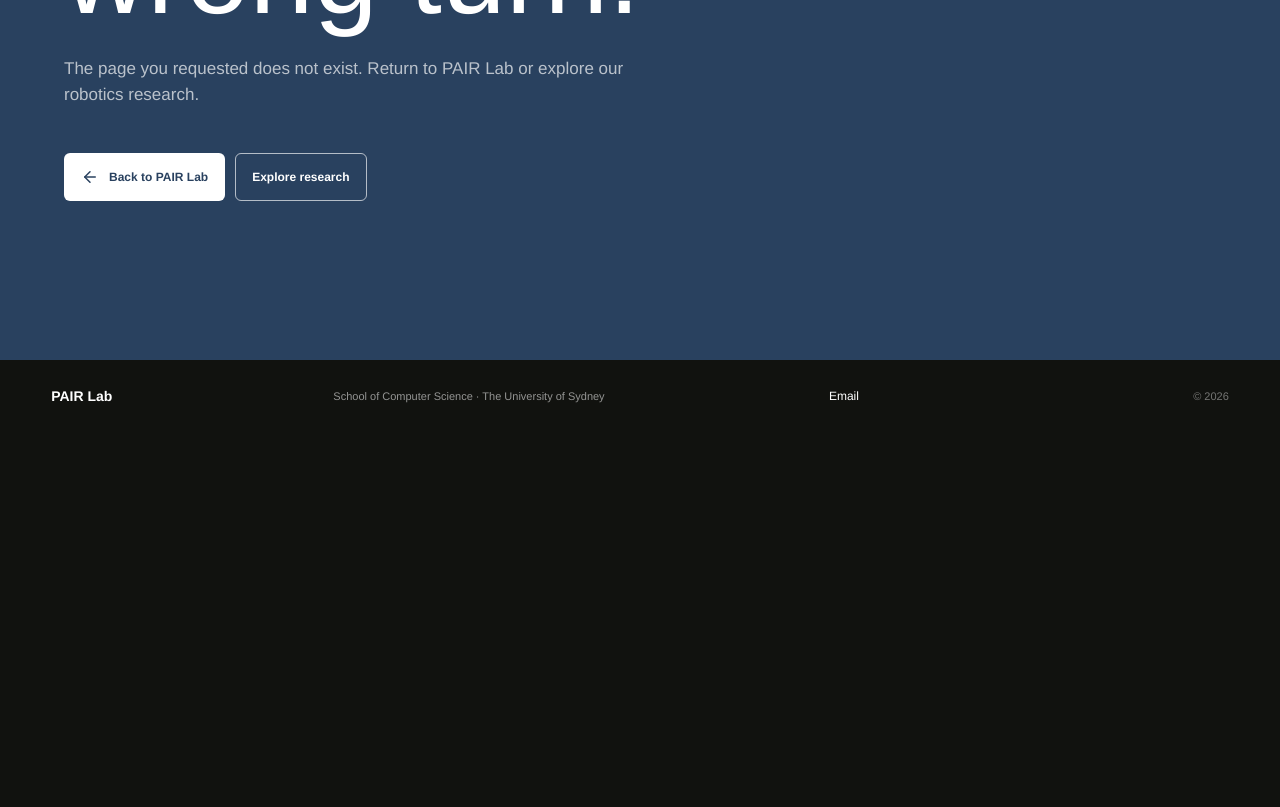
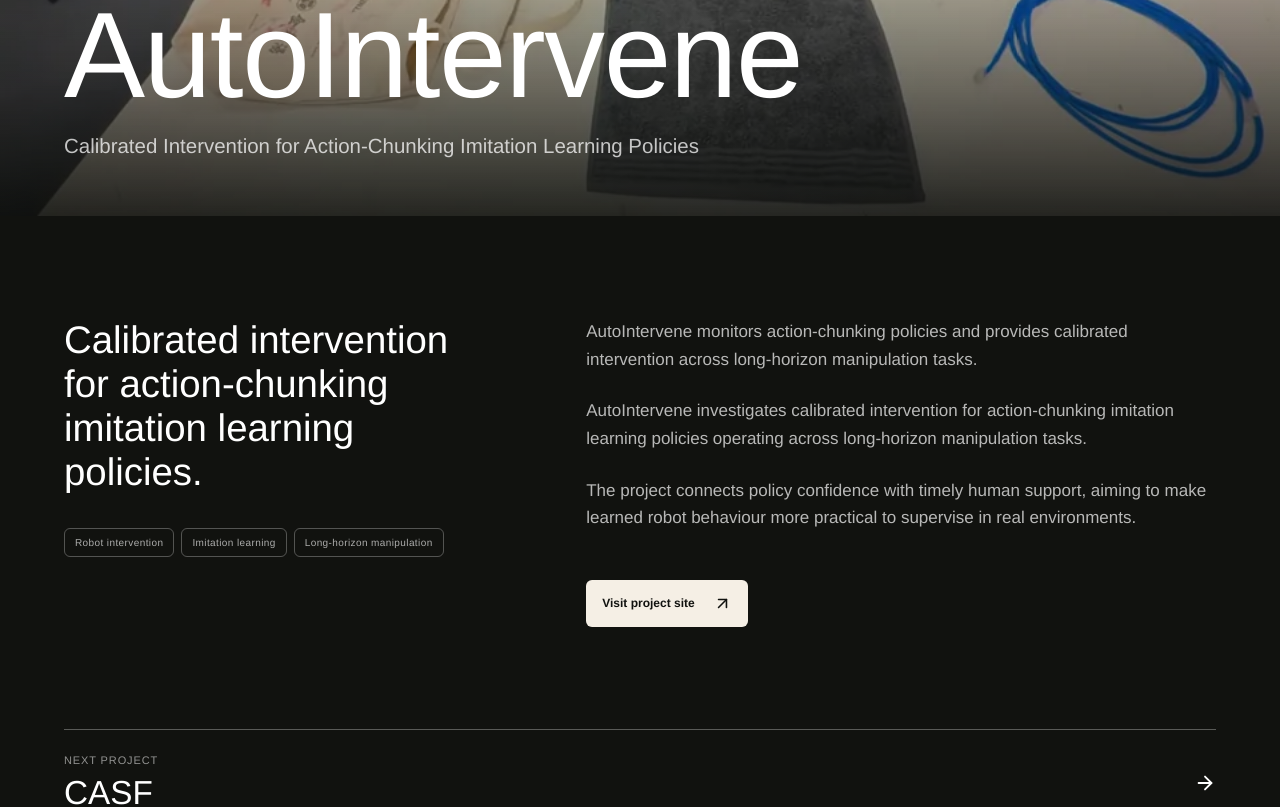
Before and after one commit to cheese-zj/pairlab-site, a React (Vite) app: page /research/preview/autointervene in a window 1280 px wide. Shown: the part 440-1247 px from the top of the page. Before the commit the page ends 872 px from the top, so only its background shows below. Built offline with nearby package versions, Linux system fonts and the light colour scheme; a web font is replaced by a local one.

Commit message:
Restore public research project routes

```diff
--- a/src/App.tsx
+++ b/src/App.tsx
@@ -29,7 +29,7 @@ function App() {
       <Routes>
         <Route path="/" element={<HomePage />} />
         <Route path="/research" element={<ResearchPage />} />
-        <Route path="/research/:slug" element={<ProjectPage />} />
+        <Route path="/research/preview/:slug" element={<ProjectPage />} />
         <Route path="/people" element={<PeoplePage />} />
         <Route path="/publications" element={<Navigate to="/research" replace />} />
         <Route path="/join" element={<JoinPage />} />
--- a/src/pages/ProjectPage.tsx
+++ b/src/pages/ProjectPage.tsx
@@ -74,7 +74,7 @@ function ProjectPage() {
       ) : null}
 
       <nav className="project-navigation" aria-label="Project navigation">
-        <Link className="project-next" to={`/research/${nextProject.slug}`}>{nextContent}</Link>
+        <Link className="project-next" to={`/research/preview/${nextProject.slug}`}>{nextContent}</Link>
       </nav>
     </main>
   )
--- a/src/pages/ResearchPage.tsx
+++ b/src/pages/ResearchPage.tsx
@@ -41,7 +41,7 @@ function ProjectCard({ project, index }: ProjectCardProps) {
   )
 
   return (
-    <Link className={className} to={`/research/${project.slug}`} style={style}>
+    <Link className={className} to={`/research/preview/${project.slug}`} style={style}>
       {content}
     </Link>
   )
--- a/src/researchProjects.ts
+++ b/src/researchProjects.ts
@@ -29,7 +29,7 @@ export const researchProjects: ResearchProject[] = [
     type: 'Robot monitoring',
     image: '/patch-method.webp',
     hoverImage: '/patch-towel-rollout.gif',
-    externalUrl: '/PATCH/#towel-demo',
+    externalUrl: '/research/patch/#towel-demo',
     externalLabel: 'Visit project site',
     topics: ['Robot monitoring', 'Imitation learning', 'Reliable autonomy'],
     details: [
@@ -81,7 +81,7 @@ export const researchProjects: ResearchProject[] = [
     type: 'Tri-manual learning',
     image: '/trimanpolicy-baseline-dats.png',
     hoverImage: '/triman-autonomous-hover.gif',
-    externalUrl: '/trimanpolicy-site/',
+    externalUrl: '/research/trimanpolicy/',
     externalLabel: 'Visit project site',
     topics: ['Visuomotor imitation learning', 'Multi-arm manipulation', 'Robot learning'],
     details: [
@@ -123,7 +123,7 @@ export const researchProjects: ResearchProject[] = [
     type: 'Robot intervention',
     image: '/autointervene-bag-poster.webp',
     hoverImage: '/autointervene-bag-hover.gif',
-    externalUrl: '/AutoIntervene/',
+    externalUrl: '/research/autointervene/',
     externalLabel: 'Visit project site',
     topics: ['Robot intervention', 'Imitation learning', 'Long-horizon manipulation'],
     details: [
--- a/src/seo.ts
+++ b/src/seo.ts
@@ -142,7 +142,7 @@ export function getSeoData(pathname: string): SeoData {
   const staticPage = staticPages[path]
   if (staticPage) return { ...staticPage, path }
 
-  const project = researchProjects.find((item) => `/research/${item.slug}` === path)
+  const project = researchProjects.find((item) => `/research/preview/${item.slug}` === path)
   if (project) {
     return {
       title: `${project.title}: ${project.topics[0]} | PAIR Lab`,
@@ -180,14 +180,14 @@ export function getSeoData(pathname: string): SeoData {
 export const prerenderPaths = [
   '/',
   '/research',
-  ...researchProjects.map((project) => `/research/${project.slug}`),
+  ...researchProjects.map((project) => `/research/preview/${project.slug}`),
   '/people',
   '/join',
 ]
 
 export const sitemapPaths = [
   ...prerenderPaths,
-  '/PATCH/',
-  '/trimanpolicy-site/',
-  '/AutoIntervene/',
+  '/research/patch/',
+  '/research/trimanpolicy/',
+  '/research/autointervene/',
 ]
```
Also changed, not shown: src/worker.ts (+32 -4 lines), 1 other file (tests, documents, lock files or other folders).
